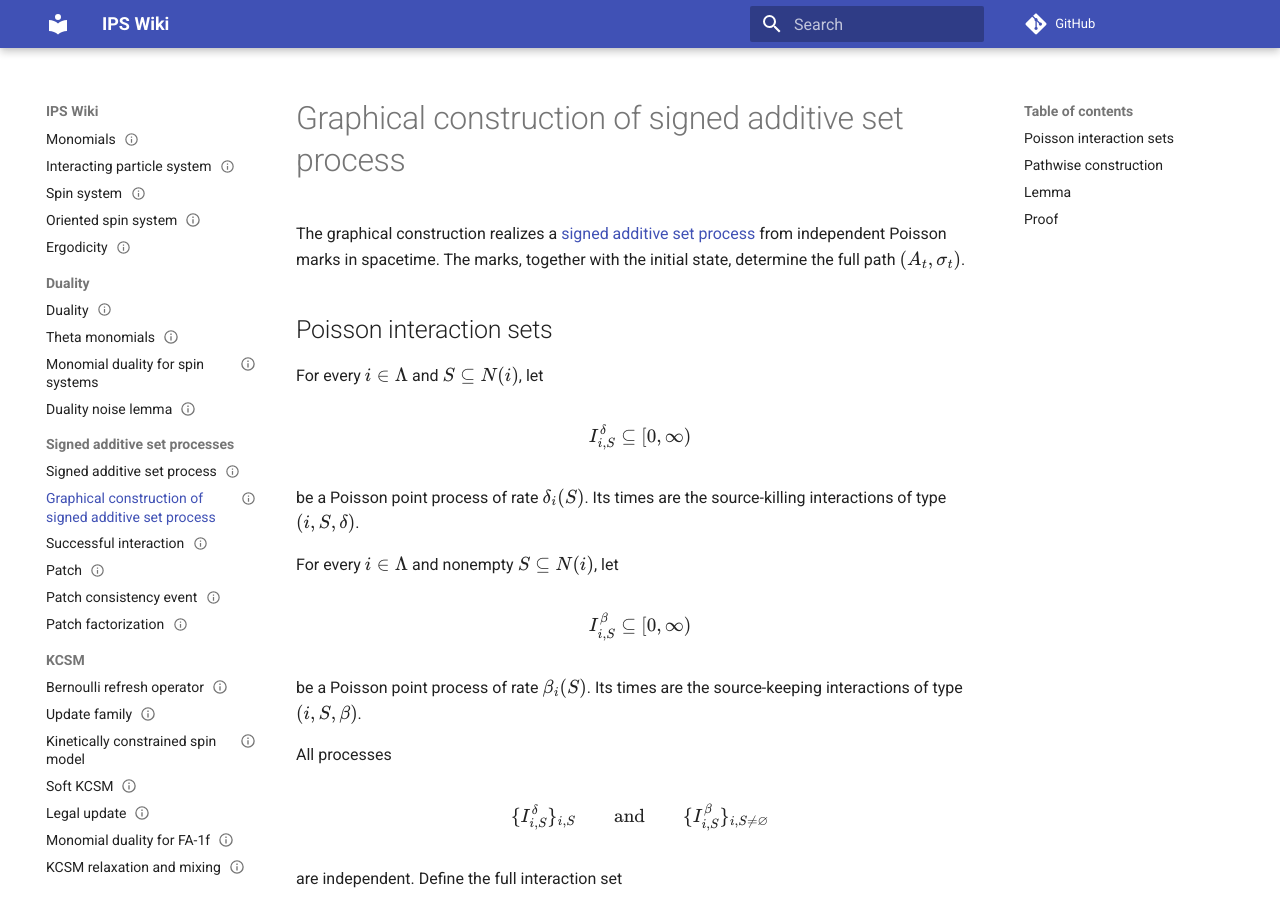
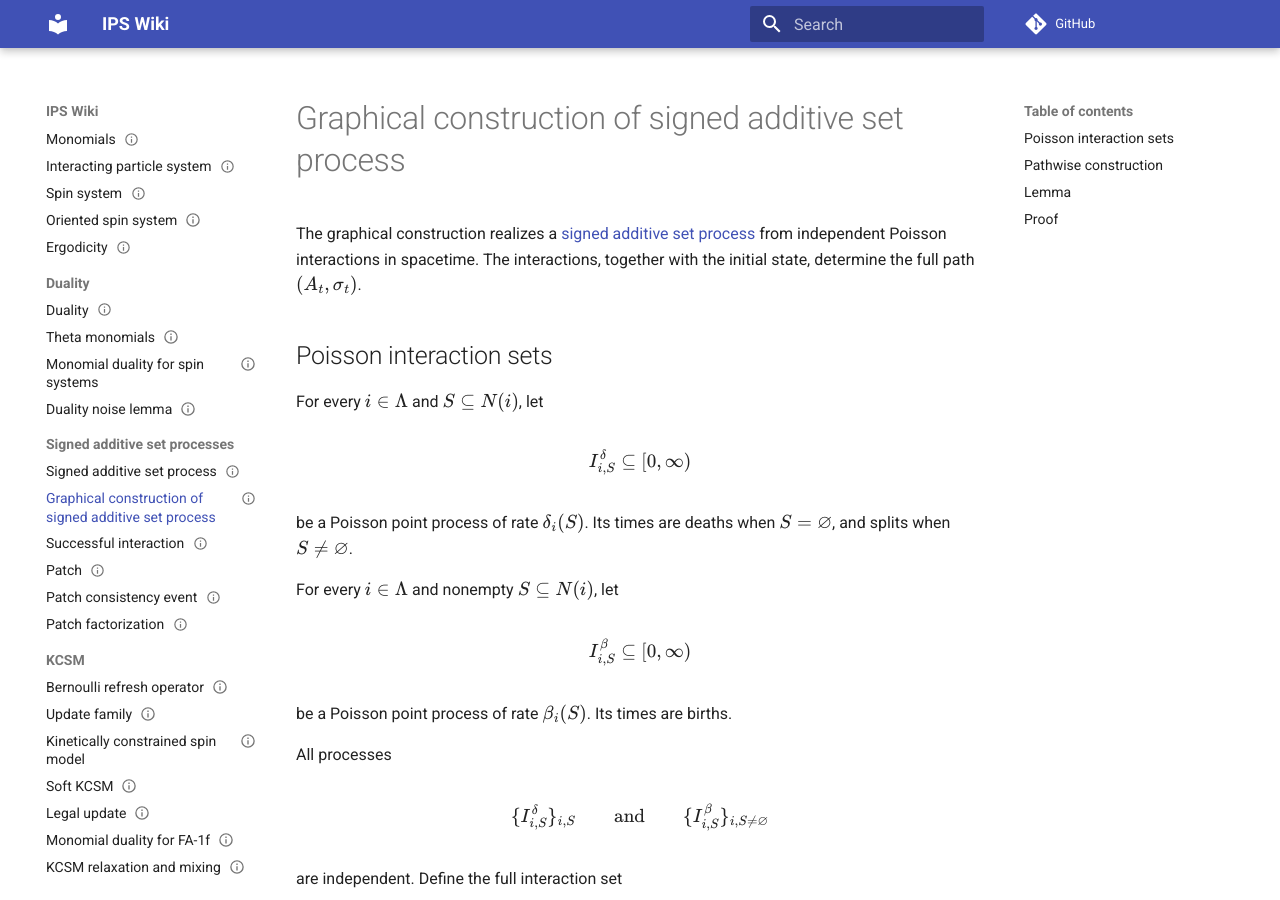
Before and after one commit to maciejgluchowski86-beep/ips-wiki, an MkDocs documentation site: the page built from docs/entries/graphical-construction-of-signed-additive-set-process.md, in a window 1280 px wide and 900 px high. Built offline with MkDocs 1.6.1 and Material for MkDocs 9.7.7, drawn with Linux system fonts in a browser that asks for light colours; comment, search, counter and statistics services are not loaded; some of the changed text lies outside the part shown.

Commit message:
Use deaths splits births in graphical construction

```diff
--- a/docs/entries/graphical-construction-of-signed-additive-set-process.md
+++ b/docs/entries/graphical-construction-of-signed-additive-set-process.md
@@ -10,7 +10,7 @@ tags:
 
 # Graphical construction of signed additive set process
 
-The graphical construction realizes a [signed additive set process](signed-additive-set-process.md) from independent Poisson marks in spacetime. The marks, together with the initial state, determine the full path \((A_t,\sigma_t)\).
+The graphical construction realizes a [signed additive set process](signed-additive-set-process.md) from independent Poisson interactions in spacetime. The interactions, together with the initial state, determine the full path \((A_t,\sigma_t)\).
 
 ## Poisson interaction sets
 
@@ -20,7 +20,7 @@ $$
 I_{i,S}^\delta\subseteq [0,\infty)
 $$
 
-be a Poisson point process of rate \(\delta_i(S)\). Its times are the source-killing interactions of type \((i,S,\delta)\).
+be a Poisson point process of rate \(\delta_i(S)\). Its times are deaths when \(S=\vn\), and splits when \(S\ne\vn\).
 
 For every \(i\in\Lambda\) and nonempty \(S\subseteq N(i)\), let
 
@@ -28,7 +28,7 @@ $$
 I_{i,S}^\beta\subseteq [0,\infty)
 $$
 
-be a Poisson point process of rate \(\beta_i(S)\). Its times are the source-keeping interactions of type \((i,S,\beta)\).
+be a Poisson point process of rate \(\beta_i(S)\). Its times are births.
 
 All processes
 
@@ -94,13 +94,13 @@ The process \((Y_t)_{t\ge0}\) constructed from the interaction set \(I\) is the
 
 ## Proof
 
-Fix a state \(Y=(A,\sigma)\). Conditional on \(Y_t=Y\), only interactions whose source lies in \(A\) can change the state. For \(h\downarrow0\), the probability that exactly one relevant source-killing interaction \((i,\cdot,\delta,S)\) occurs in \((t,t+h]\) is
+Fix a state \(Y=(A,\sigma)\). Conditional on \(Y_t=Y\), only interactions whose source lies in \(A\) can change the state. For \(h\downarrow0\), the probability that exactly one relevant death or split \((i,\cdot,\delta,S)\) occurs in \((t,t+h]\) is
 
 $$
 \delta_i(S)h+o(h),
 $$
 
-and the resulting state is \(D_{i,S}Y\). Similarly, for \(S\ne\vn\), the probability that exactly one relevant source-keeping interaction \((i,\cdot,\beta,S)\) occurs in \((t,t+h]\) is
+and the resulting state is \(D_{i,S}Y\). Similarly, for \(S\ne\vn\), the probability that exactly one relevant birth \((i,\cdot,\beta,S)\) occurs in \((t,t+h]\) is
 
 $$
 \beta_i(S)h+o(h),
```
